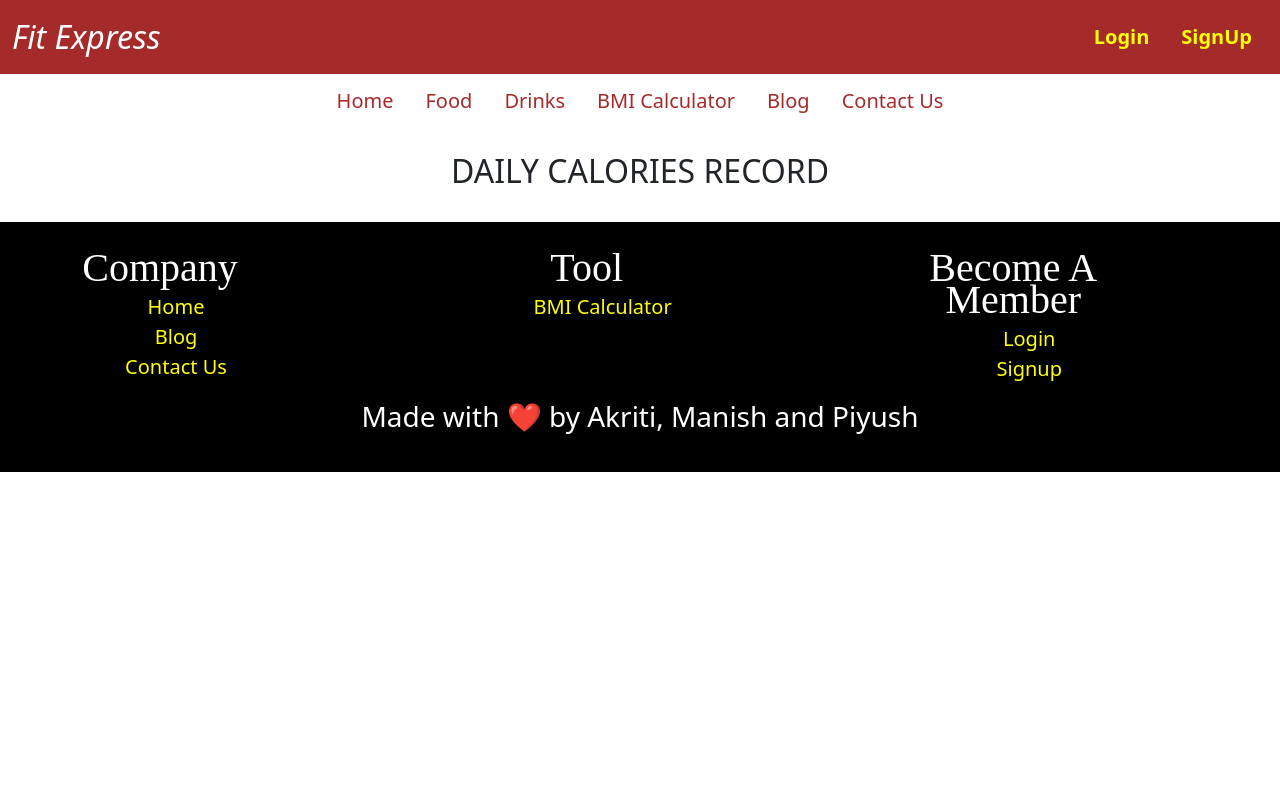
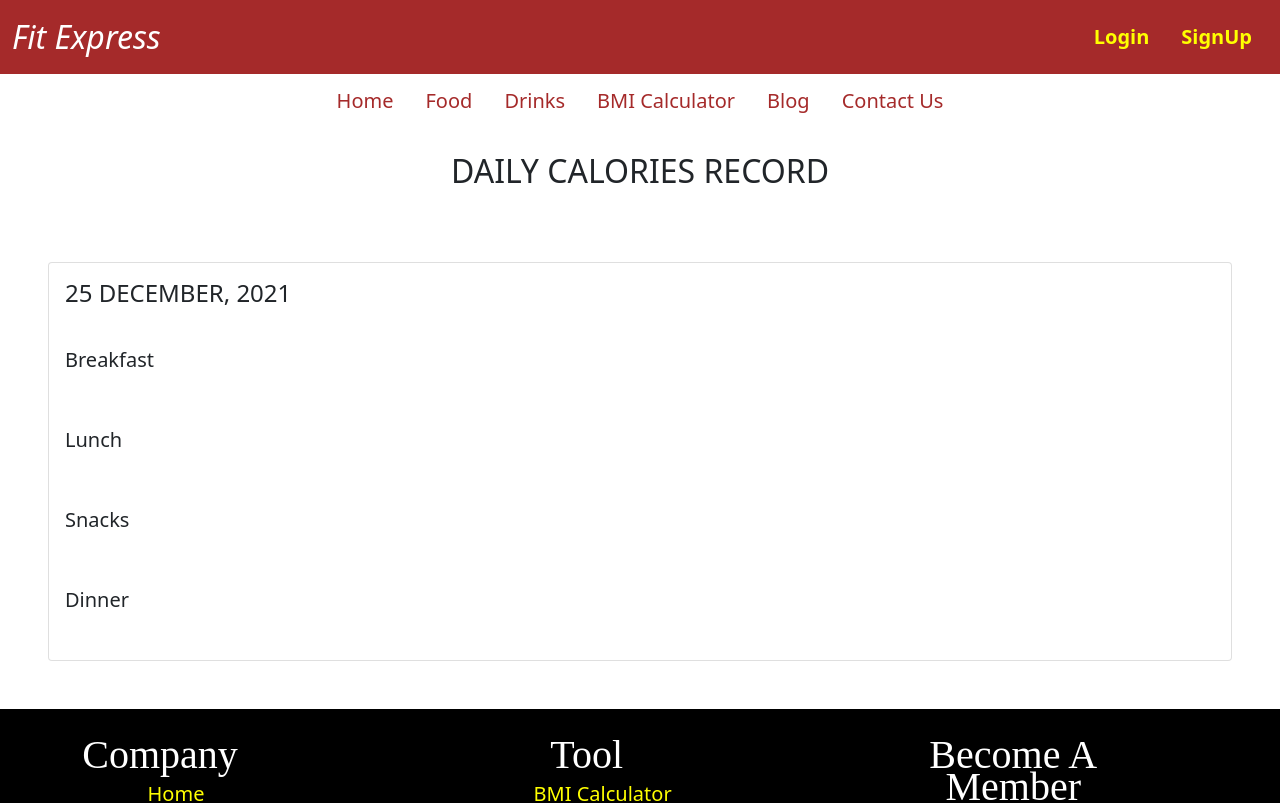
Before and after one commit to Akriti1811/Calorie_Heist_, a React (Create React App) app: page /dailyintake in a window 1280 px wide. Shown: the top 803 px of the page. Built offline with nearby package versions, Linux system fonts and the light colour scheme; no server answers.

Commit message:
daily record updated

```diff
--- a/src/Components/DailyIntake.js
+++ b/src/Components/DailyIntake.js
@@ -4,6 +4,17 @@ export default function DailyIntake() {
     return (
         <div>
             <h2 className="py-4 text-center">DAILY CALORIES RECORD</h2>
+            <div className="card m-5">
+                <div className="card-body">
+                    <h4 className="card-title pb-2">25 DECEMBER, 2021</h4>
+
+                    <h5 className="py-4">Breakfast</h5>
+                    <h5 className="py-4">Lunch</h5>
+                    <h5 className="py-4">Snacks</h5>
+                    <h5 className="py-4">Dinner</h5>
+
+                </div>
+            </div>
         </div>
     )
 }
```
